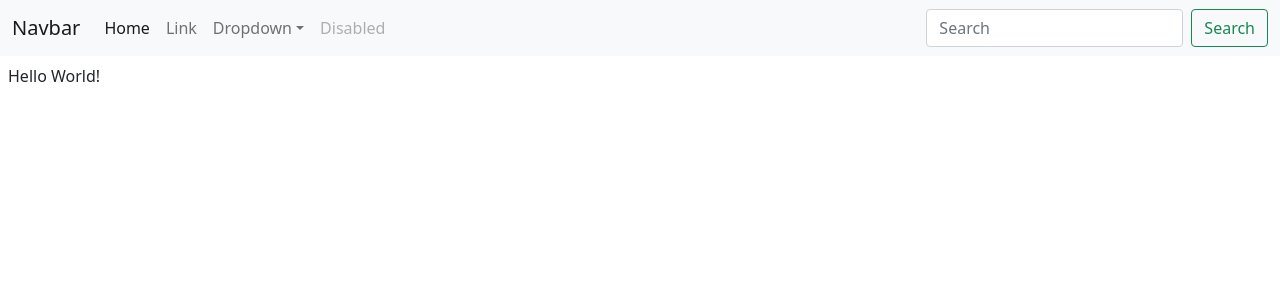
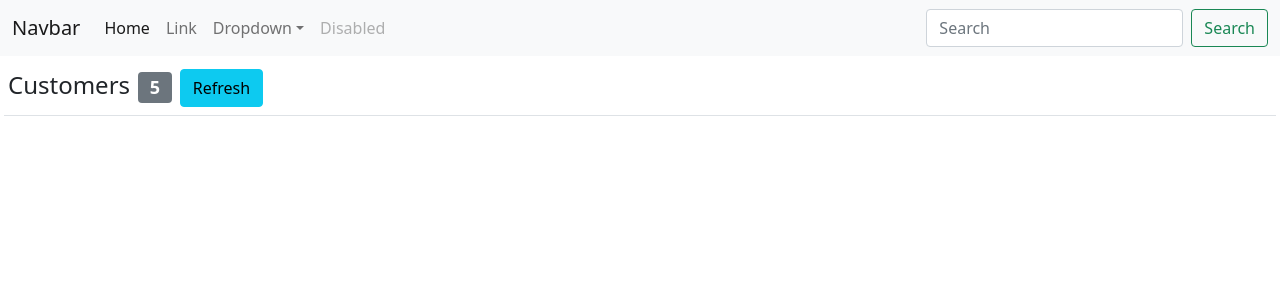
Before and after one commit to ktsuda/react-sample, a React (Create React App) app: page / in a window 1280 px wide. Shown: the top 300 px of the page. Built offline with nearby package versions, Linux system fonts and the light colour scheme.

Commit message:
Update the MainContent component.
Add the onRefreshClick callback.

```diff
--- a/src/MainContent.jsx
+++ b/src/MainContent.jsx
@@ -1,13 +1,32 @@
 import React, {Component} from "react";
 
 export class MainContent extends Component {
+  state = {
+    pageTitle: "Customers",
+    customersCount: 5,
+  };
+
   render() {
     return (
       <React.StrictMode>
-        <div class="m-1 p-1">Hello World!</div>
+        <h4 className="border-bottom m-1 p-1">
+        {this.state.pageTitle}
+        <span className="badge bg-secondary m-2">
+          {this.state.customersCount}
+        </span>
+      <button className="btn btn-info" onClick={this.onRefreshClick}>
+        Refresh
+      </button>
+      </h4>
       </React.StrictMode>
     );
   };
+
+  onRefreshClick = () => {
+    this.setState({
+      customersCount: 7,
+    })
+  }
 };
 
 export default MainContent;
```
